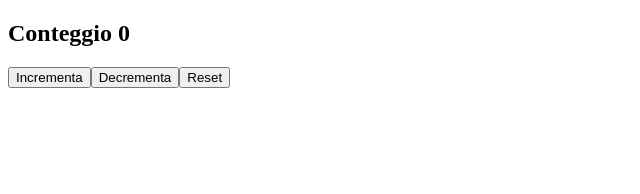
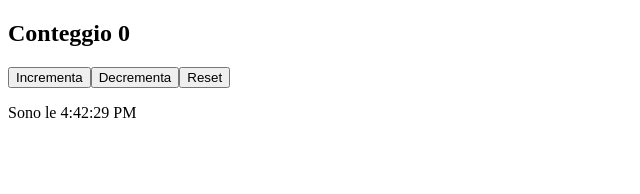
Before and after one commit to St3fan097/react_es, a React (Vite) app in the folder react-es_1/: page / in a window 1280 px wide. Shown: the top 194 px of the page, without its empty margins (0-640 px from the left). Built offline with nearby package versions, Linux system fonts and the light colour scheme.

Commit message:
exercise-14

```diff
--- a/react-es_1/src/app.jsx
+++ b/react-es_1/src/app.jsx
@@ -1,3 +1,4 @@
+import { Clock } from "./clock";
 import { Counter } from "./counter";
 
 
@@ -7,6 +8,7 @@
     return (
         <div>
         <Counter valoreIniziale={0} incremento={1} />
+        <Clock/>
         </div>
     )
 }
--- /dev/null
+++ b/react-es_1/src/clock.jsx
@@ -0,0 +1,17 @@
+import { useEffect, useState } from "react";
+
+export function Clock() {
+    const [date, setDate] = useState(new Date())
+
+
+    useEffect(() => {
+        setInterval(() => {
+            setDate(new Date())
+        }, 1000)
+        // non ho inserito la funzione di pulizia perchè in questo caso non sono in StrictMode
+    }, []);
+
+    return (
+        <p>Sono le {date.toLocaleTimeString()}</p>
+    )
+}
```
